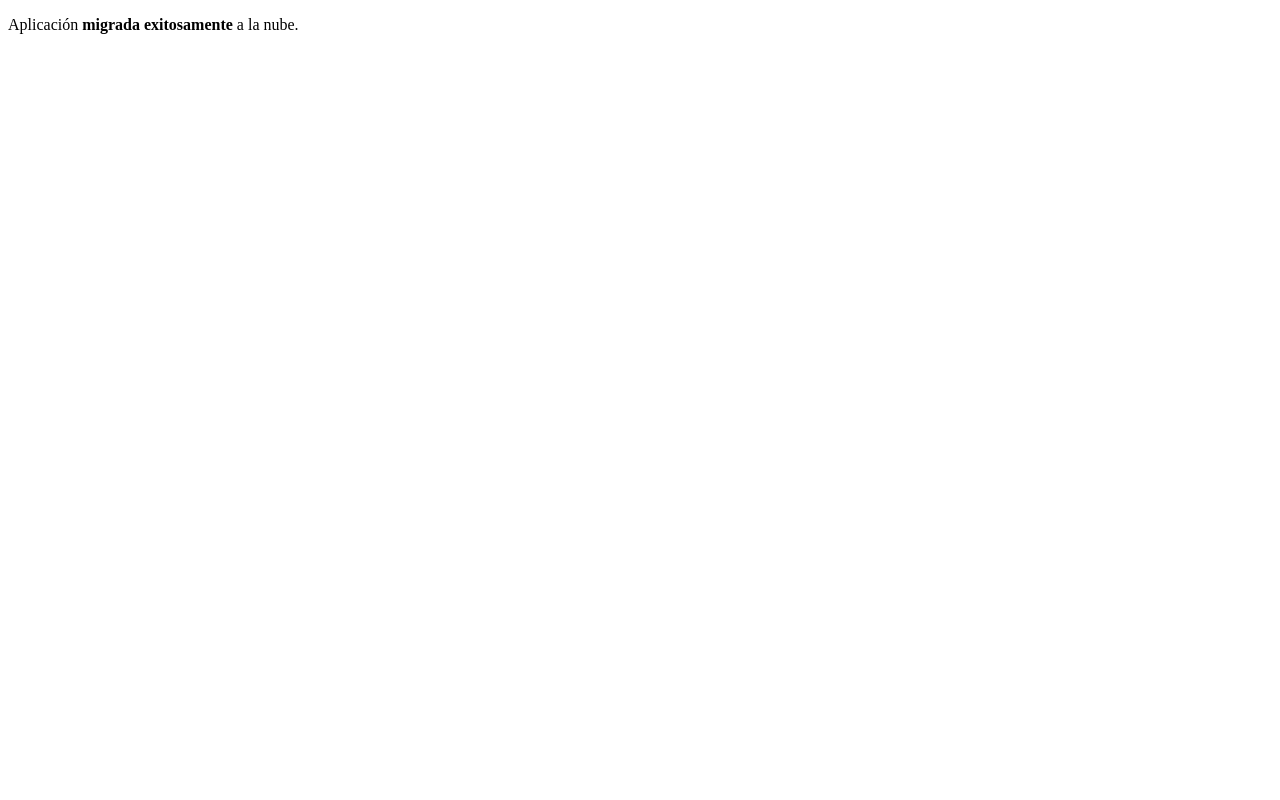
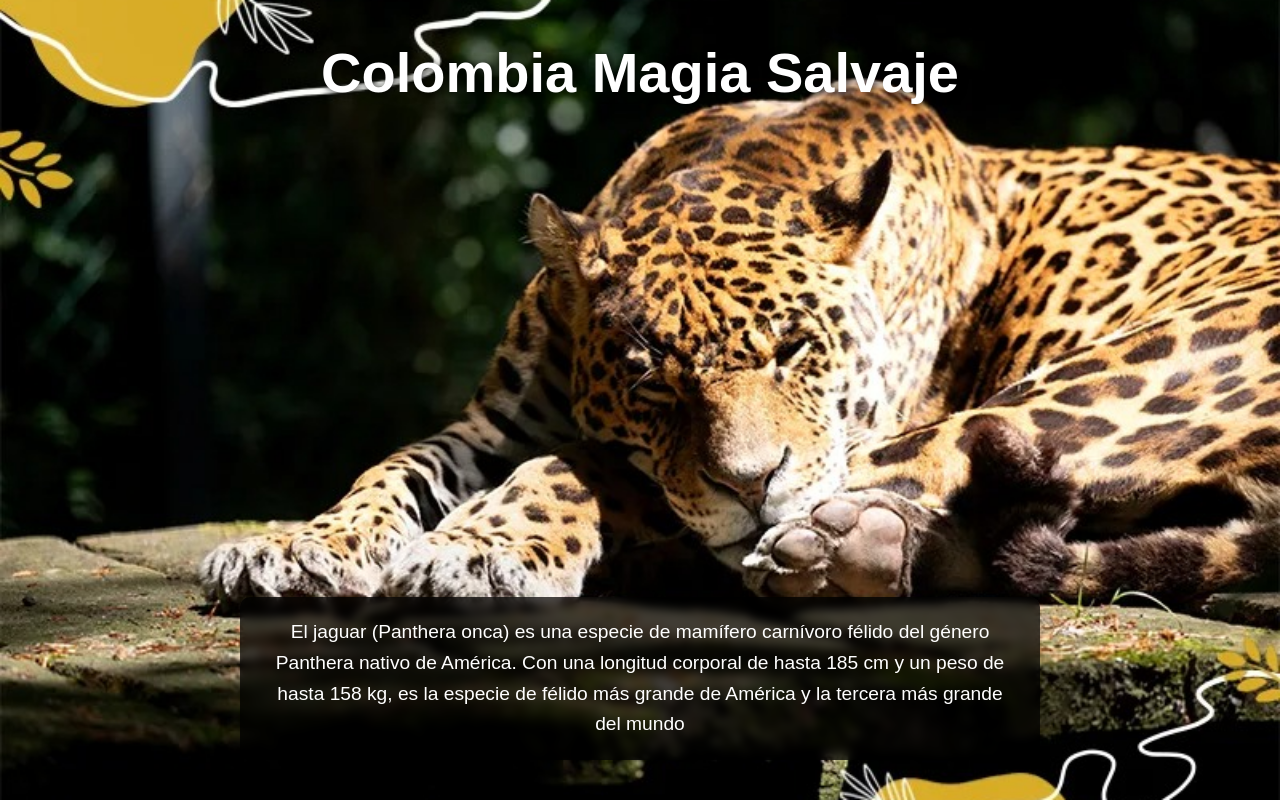
Before and after one commit to MarianaBM-777/migracion-cloud, a plain HTML site: page index.html in a window 1280 px wide. Drawn offline with Linux system fonts and the light colour scheme.

Commit message:
feat: diseño con biografia del jaguar

```diff
--- a/index.html
+++ b/index.html
@@ -1,11 +1,19 @@
 <!DOCTYPE html>
-<html lang="en">
+<html lang="es">
 <head>
     <meta charset="UTF-8">
     <meta name="viewport" content="width=device-width, initial-scale=1.0">
-    <title>Computación en la Nube</title>
+    <title>Colombia Magia Salvaje</title>
+    <link rel="stylesheet" href="styles.css">
 </head>
+
 <body>
-    <p>Aplicación <strong>migrada exitosamente</strong> a la nube.</p>
+    <div class="container">
+        <h1>Colombia Magia Salvaje</h1>
+        <img src="assets/jm_jaguars_2025_01.webp" alt="JAGUAR" class="jaguar-img">
+        <div class="info">
+            <p>El jaguar (Panthera onca) es una especie de mamífero carnívoro félido del género Panthera nativo de América. Con una longitud corporal de hasta 185 cm y un peso de hasta 158 kg, es la especie de félido más grande de América y la tercera más grande del mundo</p>
+        </div>
+    </div>
 </body>
 </html>
--- /dev/null
+++ b/styles.css
@@ -0,0 +1,63 @@
+/* Estilos generales */
+* {
+    margin: 0;
+    padding: 0;
+    box-sizing: border-box;
+}
+
+body {
+    font-family: Arial, sans-serif;
+    color: #333;
+    width: 100vw;
+    height: 100vh;
+    overflow: hidden; /* Elimina el scroll */
+    position: fixed; /* Fija la página */
+    background-color: #000;
+}
+
+/* Estilos para el título */
+h1 {
+    text-align: center;
+    color: #ffffff;
+    font-size: 3.5em;
+    position: absolute;
+    top: 40px;
+    left: 50%;
+    transform: translateX(-50%);
+    text-shadow: 2px 2px 8px rgba(0, 0, 0, 0.8);
+    z-index: 10;
+    width: 100%;
+}
+
+/* Estilos para la imagen - AHORA OCUPA TODA LA PANTALLA */
+img {
+    position: absolute;
+    top: 0;
+    left: 0;
+    width: 100%;
+    height: 100%;
+    object-fit: cover; /* Cubre toda la pantalla manteniendo proporción */
+    z-index: 1;
+    border-radius: 0;
+    box-shadow: none;
+    margin: 0;
+}
+
+/* Estilos para el párrafo - POSICIONADO ABAJO CENTRADO */
+p {
+    text-align: center;
+    font-size: 1.2em;
+    position: absolute;
+    bottom: 40px;
+    left: 50%;
+    transform: translateX(-50%);
+    max-width: 800px;
+    width: 90%;
+    line-height: 1.6;
+    color: #ffffff;
+    background-color: rgba(0, 0, 0, 0.7);
+    padding: 20px 30px;
+    border-radius: 10px;
+    z-index: 10;
+    backdrop-filter: blur(5px);
+}
```
Also changed, not shown: assets/jm_jaguars_2025_01.webp (added).
